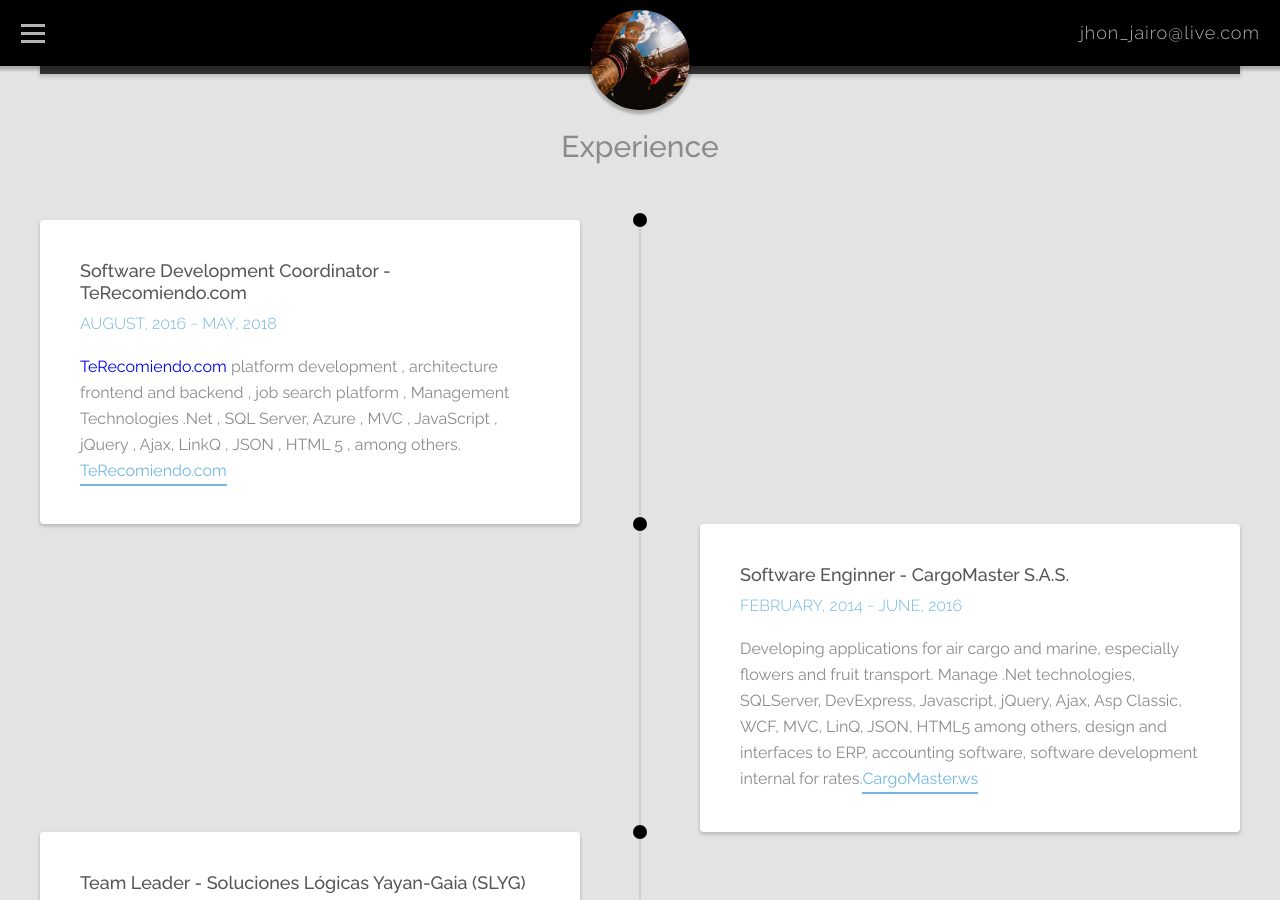
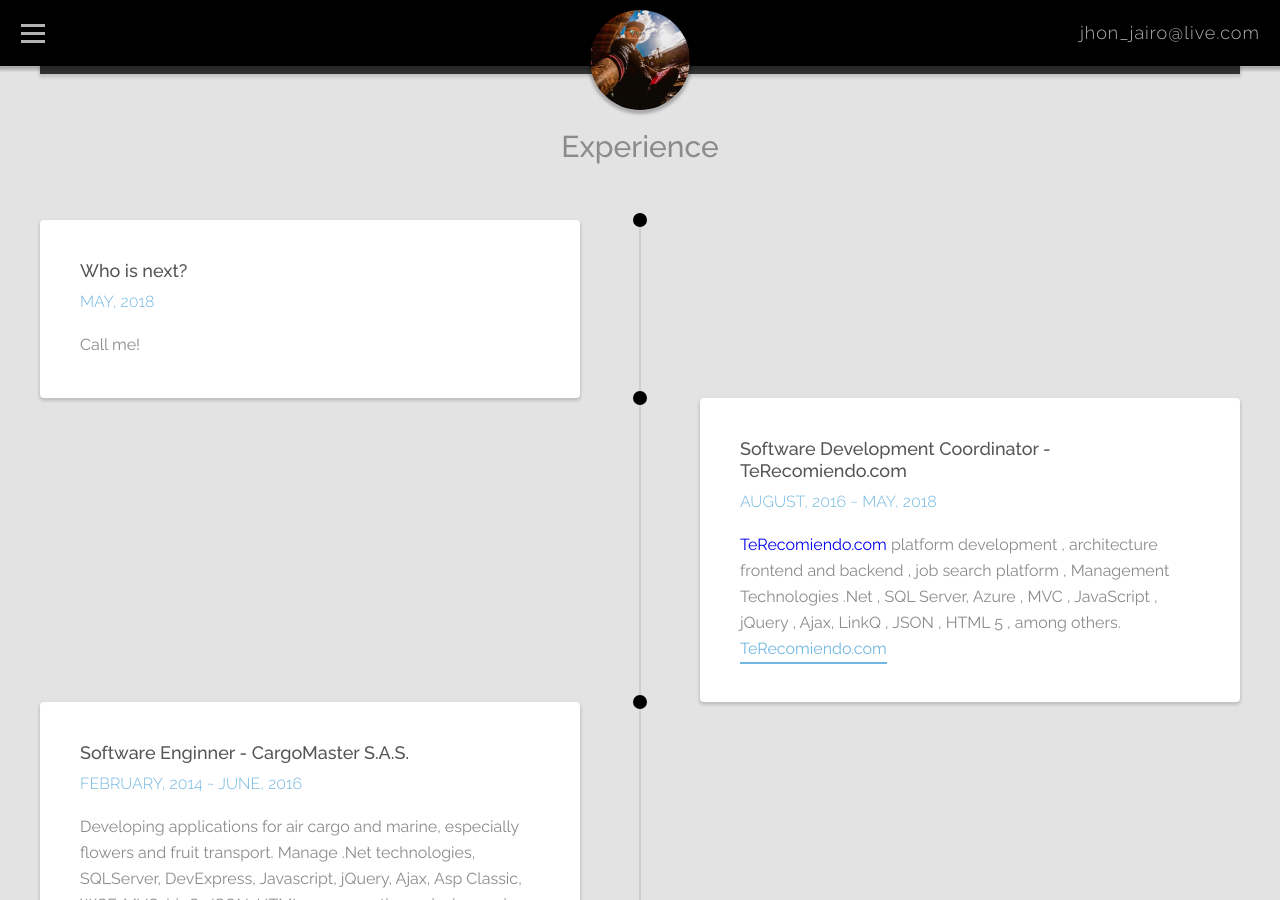
Before and after one commit to jjairocj/jjairocj.github.io, a Jekyll site: the page built from page/3about.html, in a window 1280 px wide and 900 px high, scrolled down 1643 px. Built offline with Jekyll 4.4.1, drawn with Linux system fonts in a browser that asks for light colours; nearby versions of some CDN libraries; a script that is not in the unit is left out.

Commit message:
Update exp

```diff
--- a/_config.yml
+++ b/_config.yml
@@ -19,7 +19,7 @@ facebook_username: JhonJairoCruzOficial
 github_username:  jjairocj
 email: jhon_jairo@live.com
 linkedIn_username: jhonjairocruzjimenez
-whatsapp_username: 573504676085
+whatsapp_username: 573174417686
 instagram_username: enfocaalmundo
 
 description_footer: A veces tienes que desesperarte un poco para poder llegar a algún lado
--- a/page/3about.html
+++ b/page/3about.html
@@ -68,6 +68,12 @@ type: extern
     <section>
         <ul class="timeline">
             <li class="box">
+                <strong>Who is next?</strong><span>May, 2018</span>
+                <p>
+                    Call me!
+                </p>
+            </li>
+            <li class="box">
                 <strong>Software Development Coordinator - TeRecomiendo.com</strong><span>August, 2016 ~ May, 2018</span>
                 <p>
                     <a href="https://terecomiendo.com?Jairo=true">TeRecomiendo.com</a> platform development , architecture frontend and backend , job search platform , Management Technologies .Net , SQL Server, Azure , MVC , JavaScript , jQuery , Ajax, LinkQ , JSON , HTML 5 , among others.<a href="https://terecomiendo.com/?Jairo=true" target="_blank" class="link link"> TeRecomiendo.com</a>
@@ -97,9 +103,9 @@ type: extern
     <h3 id="works">Portfolio</h3>
     <section>
         <ul class="cards">
-            <li class="card dark">
+            <li class="card card-kiteops">
                 <a href="#" target="_blank" class="box">
-                    <img src="img/Apps_hireme.png" alt="">
+                    <img src="img/hireme.png" alt="">
                     <div class="summary">
                         <h4>Who is next?</h4><span class="category"></span>
                     </div>
@@ -175,7 +181,7 @@ type: extern
         <a href="https://github.com/jjairocj"><i id="github" class="fab fa-github"></i></a>
         <a href="https://www.linkedin.com/in/jhonjairocruzjimenez/"> <i id="linkedin" class="fab fa-linkedin"></i></a>
         <a href="https://www.facebook.com/JhonJairoCruzOficial/"> <i id="facebook" class="fab fa-facebook-square"></i></a>
-        <a href="https://api.whatsapp.com/send?phone=573504676085"> <i id="whatsapp" class="fab fa-whatsapp"></i></a>
+        <a href="https://api.whatsapp.com/send?phone=573174417686"> <i id="whatsapp" class="fab fa-whatsapp"></i></a>
         <a href="https://www.instagram.com/enfocaalmundo/"> <i id="instagram" class="fab fa-instagram"></i></a>
         <a href="https://enfocaalmundo.wordpress.com/"> <i id="blog" class="fas fa-camera"></i></a>
         <a href="mailto:jhon_jairo@live.com" id="mail" class="far fa-envelope"></a>
```
Also changed, not shown: about/img/hireme.png (added), img/hireme.png (renamed from img/Apps_hireme.png), 12 other files.
